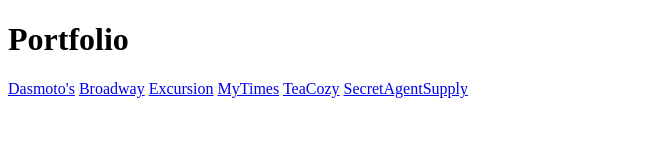
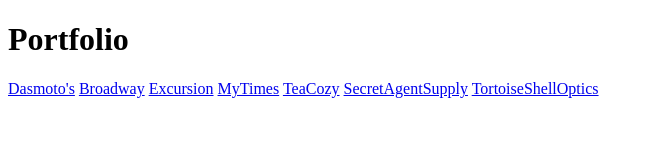
Before and after one commit to gina2014/gina.github.io, a plain HTML site: page index.html in a window 1280 px wide. Shown: the whole page, without its empty margins (0-653 px from the left). Drawn offline with Linux system fonts and the light colour scheme.

Commit message:
Add another portfolio piece to nav

```diff
--- a/index.html
+++ b/index.html
@@ -13,6 +13,8 @@
       <span><a href="https://gina2014.github.io/myTimes/" target="_blank">MyTimes</a></span>
       <span><a href="https://gina2014.github.io/TeaCozy/" target="_blank">TeaCozy</a></span>
       <span><a href="https://gina2014.github.io/SecretAgentSite/" target="_blank">SecretAgentSupply</a></span>
+      <span><a href=" https://gina2014.github.io/tortoiseShell/" target="_blank">TortoiseShellOptics</a></span>
+    </nav>
     </nav>
   </body>
 </html>
```
